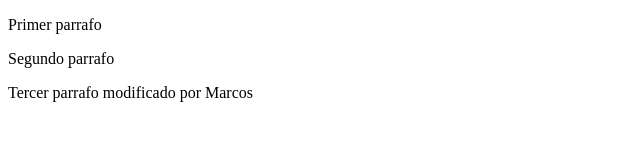
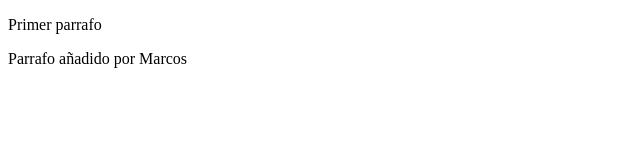
Before and after one commit to a20marcosrf/repositorio2, a plain HTML site: page index.html in a window 1280 px wide. Shown: the whole page, without its empty margins (0-640 px from the left). Drawn offline with Linux system fonts and the light colour scheme.

Commit message:
Añadido por Marcos

```diff
--- a/index.html
+++ b/index.html
@@ -8,7 +8,6 @@
 </head>
 <body>
     <p>Primer parrafo</p>
-    <p>Segundo parrafo</p>
-    <p>Tercer parrafo modificado por Marcos</p>
+    <p>Parrafo añadido por Marcos</p>
 </body>
 </html>
```
